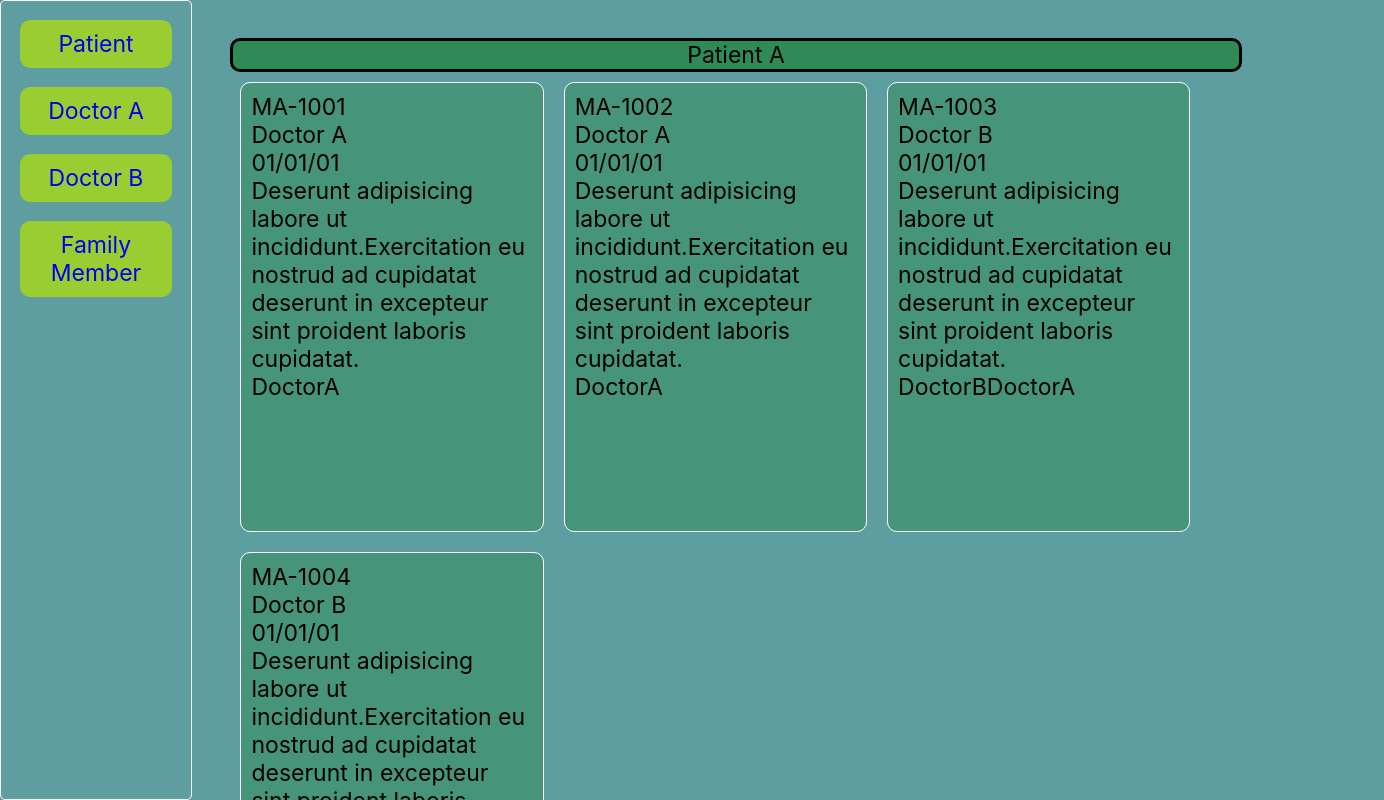
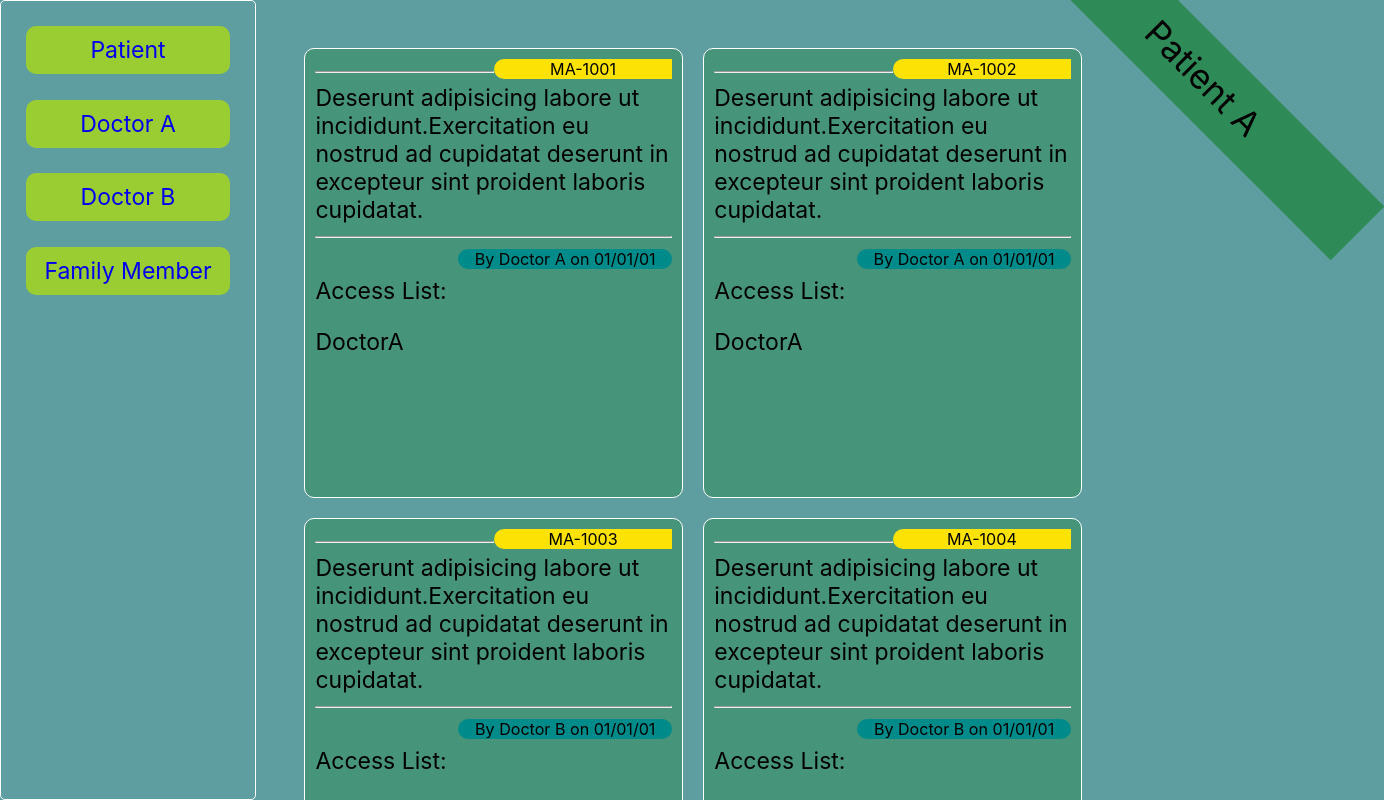
Before and after one commit to majid-T/DAPP1-Electronic-Health-Records, a React (Create React App) app in the folder frontend/: page /Patient in a window 1280 px wide. Shown: the top 800 px of the page, 1384 px wide, since content can reach past the window. Built offline with nearby package versions, Linux system fonts and the light colour scheme.

Commit message:
Added ribbon and record card

```diff
--- a/frontend/src/App.css
+++ b/frontend/src/App.css
@@ -4,7 +4,6 @@ body {
   align-items: center;
   justify-content: center;
   font-size: calc(7px + 2vmin);
-  /* color: white; */
   box-sizing: border-box;
 }
 
@@ -15,7 +14,7 @@ body {
 .participantsBar {
   float: left;
   min-height: 100vh;
-  width: 15%;
+  width: 20%;
   border: white 1px solid;
   border-radius: 5px;
 }
@@ -23,7 +22,7 @@ body {
 .mainPanel {
   float: left;
   min-height: 100vh;
-  width: 85%;
+  width: 80%;
   padding: 3%;
 }
 
@@ -75,7 +74,7 @@ a {
   border: 1px solid white;
   padding: 10px;
   margin: 10px;
-  width: 30%;
+  width: 40%;
   height: 450px;
   float: left;
   border-radius: 10px;
@@ -96,3 +95,54 @@ button,
 input {
   border-radius: 5px;
 }
+
+/* ribbon  */
+.ribbon {
+  text-decoration: none;
+  background-color: rgb(46, 139, 87, 1);
+  padding: 0.5em 0;
+  font-size: 1.5em;
+  position: absolute;
+  top: 0;
+  right: 0;
+  transform: translateX(30%) translateY(0%) rotate(45deg);
+  transform-origin: top left;
+}
+
+.ribbon::before,
+.ribbon::after {
+  content: "";
+  position: absolute;
+  top: 0;
+  margin: 0 -1px;
+  width: 100%;
+  height: 100%;
+  background-color: rgb(46, 139, 87, 1);
+}
+
+.ribbon::before {
+  right: 100%;
+}
+
+.ribbon::after {
+  left: 100%;
+}
+
+/* Tags & Badges*/
+.idTag {
+  background-color: #fce205;
+  width: 50%;
+  border-radius: 30px 0px 0px 30px;
+  text-align-last: center;
+  font-size: 0.7em;
+  float: right;
+}
+
+.signatureTag {
+  float: right;
+  background-color: darkcyan;
+  text-align-last: center;
+  font-size: 0.7em;
+  width: 60%;
+  border-radius: 10px 10px 10px 10px;
+}
--- a/frontend/src/components/DoctorA.js
+++ b/frontend/src/components/DoctorA.js
@@ -6,7 +6,7 @@ const DoctorA = (props) => {
 
   return (
     <div className="container">
-      <span className="participantName">Doctor A</span>
+      <span className="ribbon">Doctor A</span>
     </div>
   );
 };
--- a/frontend/src/components/DoctorB.js
+++ b/frontend/src/components/DoctorB.js
@@ -6,7 +6,7 @@ const DoctorB = (props) => {
 
   return (
     <div className="container">
-      <span className="participantName">Doctor B</span>
+      <span className="ribbon">Doctor B</span>
     </div>
   );
 };
--- a/frontend/src/components/FamilyMember.js
+++ b/frontend/src/components/FamilyMember.js
@@ -6,7 +6,7 @@ const FamilyMember = (props) => {
 
   return (
     <div className="container">
-      <span className="participantName">Family Member</span>
+      <span className="ribbon">Family Member</span>
     </div>
   );
 };
--- a/frontend/src/components/MedicalRecCard.js
+++ b/frontend/src/components/MedicalRecCard.js
@@ -22,11 +22,20 @@ const MedicalRecCard = (props) => {
 
   return (
     <div className="recordCard">
-      <div>{record.medicalRecordId}</div>
-      <div>{record.uploadedBy}</div>
-      <div>{record.dateUploaded}</div>
+      <div className="idTag">{record.medicalRecordId}</div>
+      <hr />
       <div>{record.medicalRecordData}</div>
-      <div>{record.consentTo}</div>
+      <hr />
+      <div className="signatureTag">
+        By {record.uploadedBy} on {record.dateUploaded}
+      </div>
+      <br />
+      <div>
+        Access List:
+        {record.consentTo.map((item, key) => {
+          return <p>{item}</p>;
+        })}
+      </div>
     </div>
   );
 };
--- a/frontend/src/components/Patient.js
+++ b/frontend/src/components/Patient.js
@@ -42,7 +42,7 @@ const Patient = (props) => {
   return (
     <div>
       <div className="container">
-        <span className="participantName">{props.patientName}</span>
+        <span className="ribbon">{props.patientName}</span>
 
         {loading ? (
           <p>Loading...</p>
```
